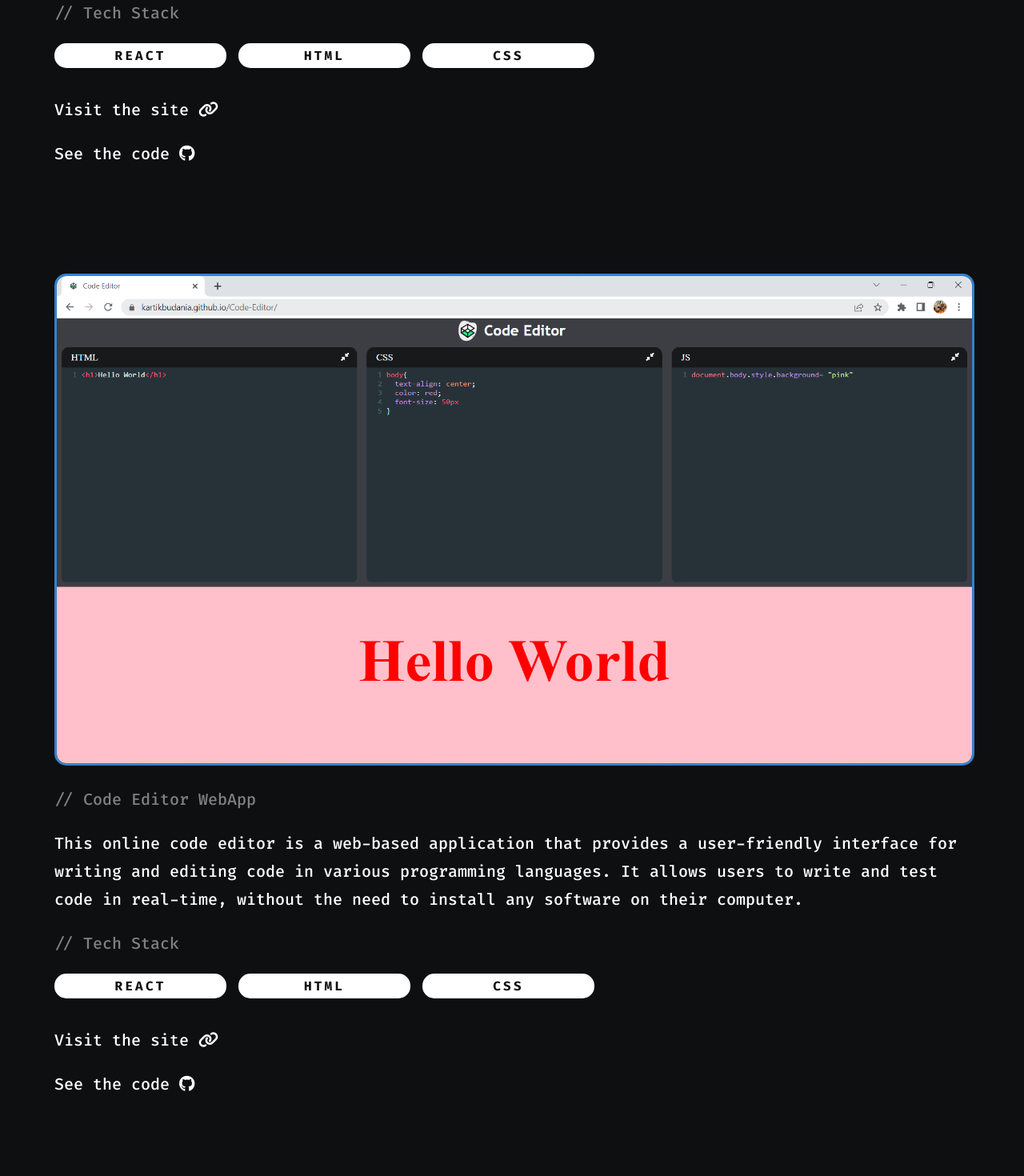
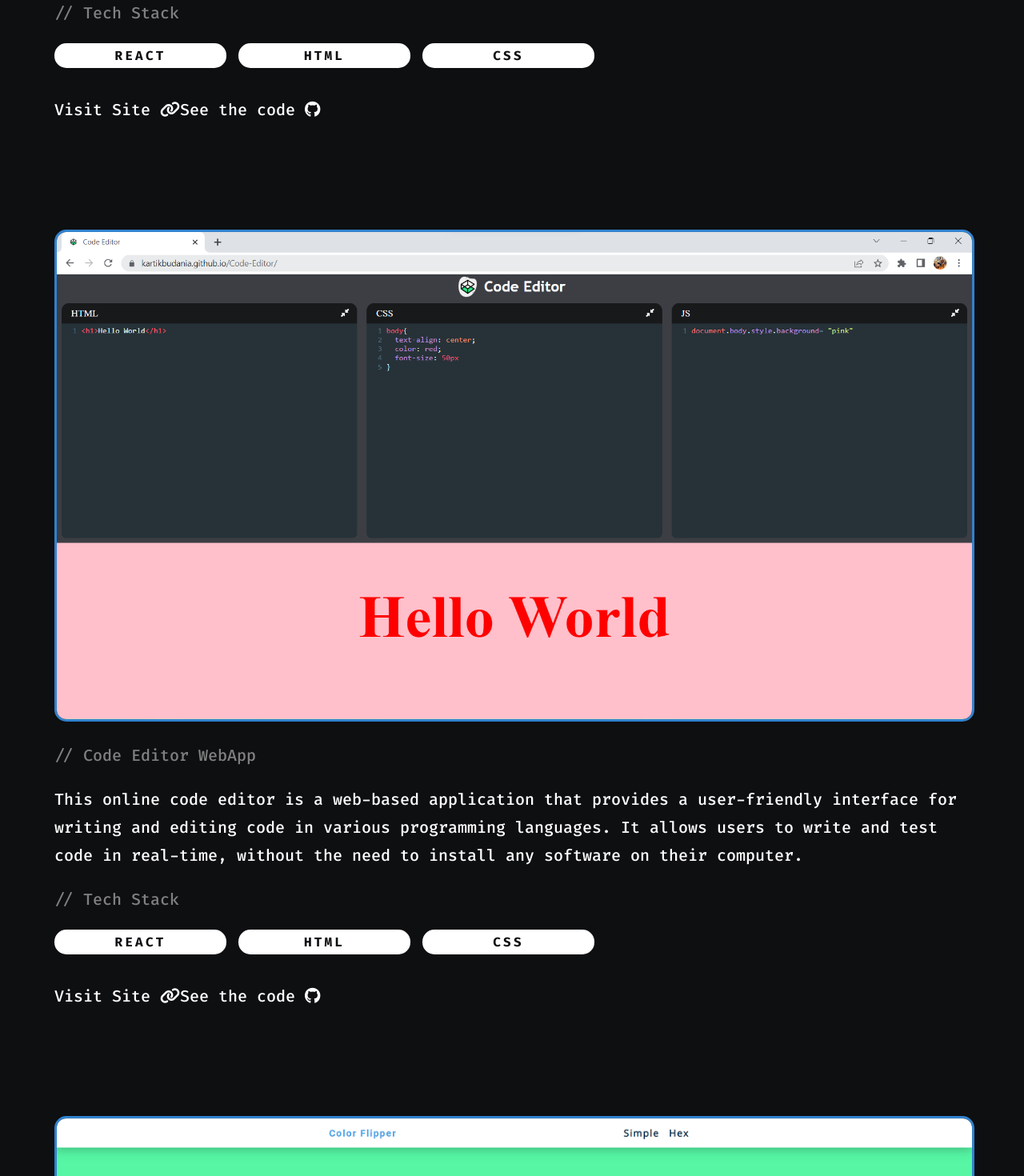
Before and after one commit to KartikBudania/portfolio, a React (Create React App) app: page / in a window 1280 px wide. Shown: the part 1720-3190 px from the top of the page at 80% size. Built offline with nearby package versions, Linux system fonts and the light colour scheme.

Commit message:
updated projects list

```diff
--- a/src/Projects.js
+++ b/src/Projects.js
@@ -12,7 +12,7 @@ const Projects= ()=>{
             <h1>{'<wrapper id= "work">'}</h1>
             <div className="projects">
                 <div className="project">
-                    <img src={harmony} id="firstimg"></img>
+                    <a href="https://github.com/KartikBudania/Harmony" target="_blank"><img src={harmony} id="firstimg"></img></a>
                     <h2>// Harmony - The Music Player</h2>
                     <h3>This music player is a web-based application that allows users to stream and listen to their favorite songs and music playlists from anywhere, at any time. It provides a user-friendly interface that is easy to navigate and supports multiple audio formats.</h3>
                     <h2>// Tech Stack</h2>
@@ -21,11 +21,10 @@ const Projects= ()=>{
                         <li className="techstack">HTML</li>
                         <li className="techstack">CSS</li>
                     </ul>
-                    <h3><a href="https://kartikbudania.github.io/Harmony/" target="_blank">Visit the site <i className="fa-solid fa-link"></i></a></h3>
-                    <h3><a href="https://github.com/KartikBudania/Harmony" target="_blank">See the code <i className="fa-brands fa-github"></i></a></h3>
+                    <h3><a href="https://kartikbudania.github.io/Code-Editor/" target="_blank">Visit Site <i className="fa-solid fa-link visit-site"></i></a><a href="https://github.com/KartikBudania/Code-Editor" target="_blank">See the code <i className="fa-brands fa-github"></i></a></h3>
                 </div>
                 <div className="project">
-                    <img src={codeEditor}></img>
+                    <a href="https://github.com/KartikBudania/Code-Editor" target="_blank"><img src={codeEditor}></img></a>
                     <h2>// Code Editor WebApp</h2>
                     <h3>This online code editor is a web-based application that provides a user-friendly interface for writing and editing code in various programming languages. It allows users to write and test code in real-time, without the need to install any software on their computer.</h3>
                     <h2>// Tech Stack</h2>
@@ -34,11 +33,35 @@ const Projects= ()=>{
                         <li className="techstack">HTML</li>
                         <li className="techstack">CSS</li>
                     </ul>
-                    <h3><a href="https://kartikbudania.github.io/Code-Editor/" target="_blank">Visit the site <i className="fa-solid fa-link"></i></a></h3>
-                    <h3><a href="https://github.com/KartikBudania/Code-Editor" target="_blank">See the code <i className="fa-brands fa-github"></i></a></h3>
+                    <h3><a href="https://kartikbudania.github.io/Code-Editor/" target="_blank">Visit Site <i className="fa-solid fa-link visit-site"></i></a><a href="https://github.com/KartikBudania/Code-Editor" target="_blank">See the code <i className="fa-brands fa-github"></i></a></h3>
                 </div>
                 <div className="project">
-                    <img src={leads} ></img>
+                    <a href="https://github.com/KartikBudania/Color-Picker" target="_blank"><img src={colorPicker}></img></a>
+                    <h2>// Color Picker WebApp</h2>
+                    <h3>I made this WebApp whose background color will change randomly as you click on the "Click Me" button, and you can pick any random color you like for your project</h3>
+                    <h2>// Tech Stack</h2>
+                    <ul className="stacks">
+                        <li className="techstack">JAVASCRIPT</li>
+                        <li className="techstack">HTML</li>
+                        <li className="techstack">CSS</li>
+                    </ul>
+                    <h3><a href="https://kartikbudania.github.io/Code-Editor/" target="_blank">Visit Site <i className="fa-solid fa-link visit-site"></i></a><a href="https://github.com/KartikBudania/Code-Editor" target="_blank">See the code <i className="fa-brands fa-github"></i></a></h3>
+                </div>
+                <div className="project">
+                    <a href="https://github.com/KartikBudania/My-Portfolio" target="_blank"><img src={portfolio}></img></a>
+                    <h2>// This Portfolio</h2>
+                    <h3>Not much to say here! This one just gave me a good excuse to spend a weekend practicing with React and CSS</h3>
+                    <h2>// Tech Stack</h2>
+                    <ul className="stacks">
+                        <li className="techstack">REACT</li>
+                        <li className="techstack">EmailJS</li>
+                        <li className="techstack">HTML</li>
+                        <li className="techstack">CSS</li>
+                    </ul>
+                    <h3><a href="https://github.com/KartikBudania/My-Portfolio" target="_blank">See the code <i className="fa-brands fa-github"></i></a></h3>
+                </div>
+                {/* <div className="project">
+                    <a href="https://github.com/KartikBudania/Leads-Tracker-ChromeExtension" target="_blank"><img src={leads}></img></a>
                     <h2>// Leads Tracker Chrome Extension</h2>
                     <h3>Using this chrome extension we can save meaningful tabs/URLs and can open them whenever needed. It's similar to the bookmark feature in chrome.</h3>
                     <h2>// Tech Stack</h2>
@@ -48,8 +71,8 @@ const Projects= ()=>{
                         <li className="techstack">CSS</li>
                         <li className="techstack">LOCAL STORAGE</li>
                     </ul>
-                    <h3><a href="https://github.com/KartikBudania/Leads-Tracker-ChromeExtension-" target="_blank">See the code <i className="fa-brands fa-github"></i></a></h3>
-                </div>
+                    <h3><a href="https://github.com/KartikBudania/Leads-Tracker-ChromeExtension" target="_blank">See the code <i className="fa-brands fa-github"></i></a></h3>
+                </div> */}
                 {/* <div className="project">
                     <img src={blackjack}></img>
                     <h2>// BlackJack Game</h2>
@@ -63,32 +86,6 @@ const Projects= ()=>{
                     <h3><a href="https://kartikbudania.github.io/Blackjack-Game/" target="_blank">Visit the site <i className="fa-solid fa-link"></i></a></h3>
                     <h3><a href="https://github.com/KartikBudania/Blackjack-Game" target="_blank">See the code <i className="fa-brands fa-github"></i></a></h3>
                 </div> */}
-                <div className="project">
-                    <img src={colorPicker}></img>
-                    <h2>// Color Picker WebApp</h2>
-                    <h3>I made this WebApp whose background color will change randomly as you click on the "Click Me" button, and you can pick any random color you like for your project</h3>
-                    <h2>// Tech Stack</h2>
-                    <ul className="stacks">
-                        <li className="techstack">JAVASCRIPT</li>
-                        <li className="techstack">HTML</li>
-                        <li className="techstack">CSS</li>
-                    </ul>
-                    <h3><a href="https://kartikbudania.github.io/Color-Picker/hex.html" target="_blank">Visit the site <i className="fa-solid fa-link"></i></a></h3>
-                    <h3><a href="https://github.com/KartikBudania/Color-Picker" target="_blank">See the code <i className="fa-brands fa-github"></i></a></h3>
-                </div>
-                <div className="project">
-                    <img src={portfolio}></img>
-                    <h2>// This Portfolio</h2>
-                    <h3>Not much to say here! This one just gave me a good excuse to spend a weekend practicing with React and CSS</h3>
-                    <h2>// Tech Stack</h2>
-                    <ul className="stacks">
-                        <li className="techstack">REACT</li>
-                        <li className="techstack">EmailJS</li>
-                        <li className="techstack">HTML</li>
-                        <li className="techstack">CSS</li>
-                    </ul>
-                    <h3><a href="https://github.com/KartikBudania/My-Portfolio" target="_blank">See the code <i className="fa-brands fa-github"></i></a></h3>
-                </div>
             </div>
             <h1>{'</wrapper>'}</h1>
         </section>
```
